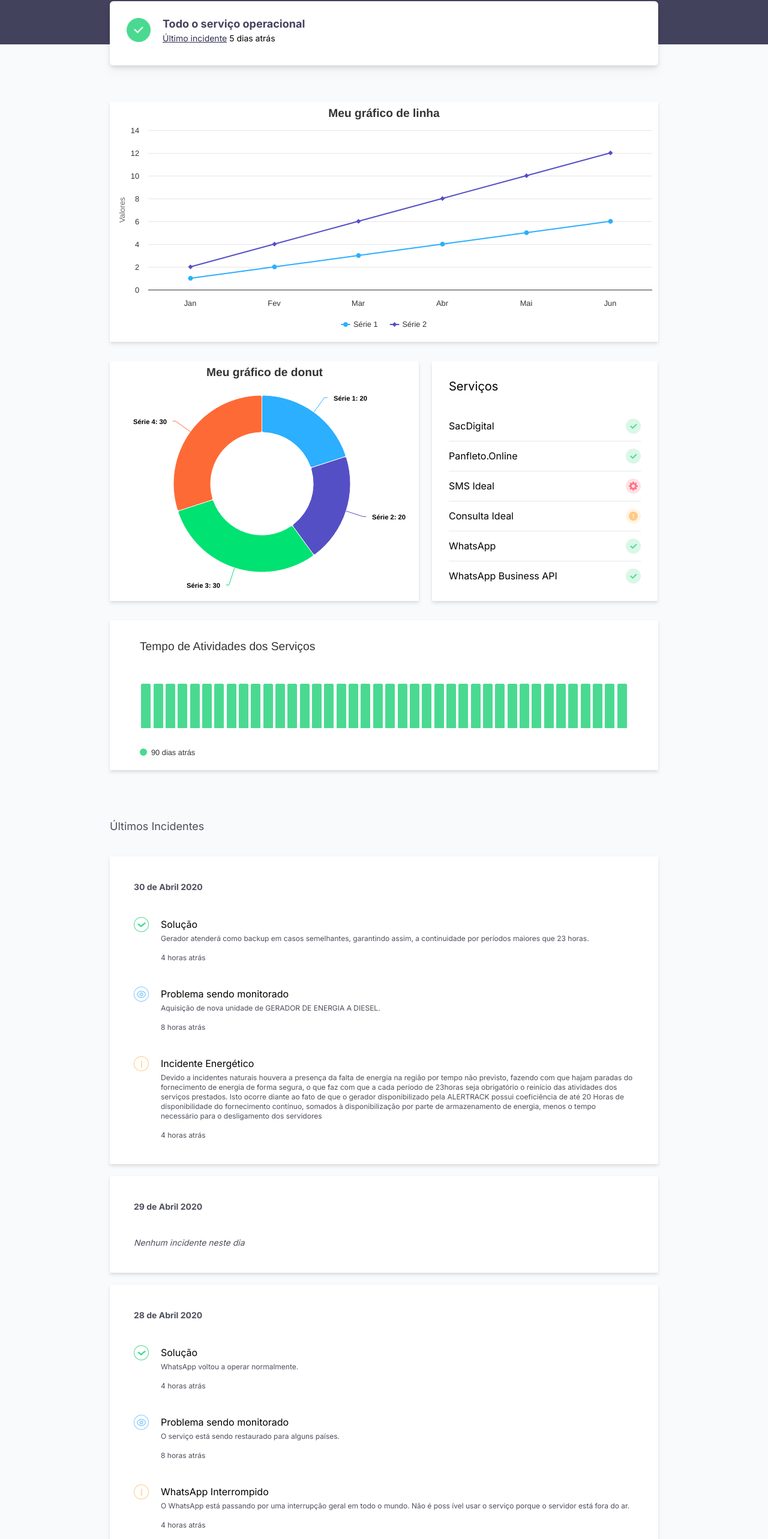
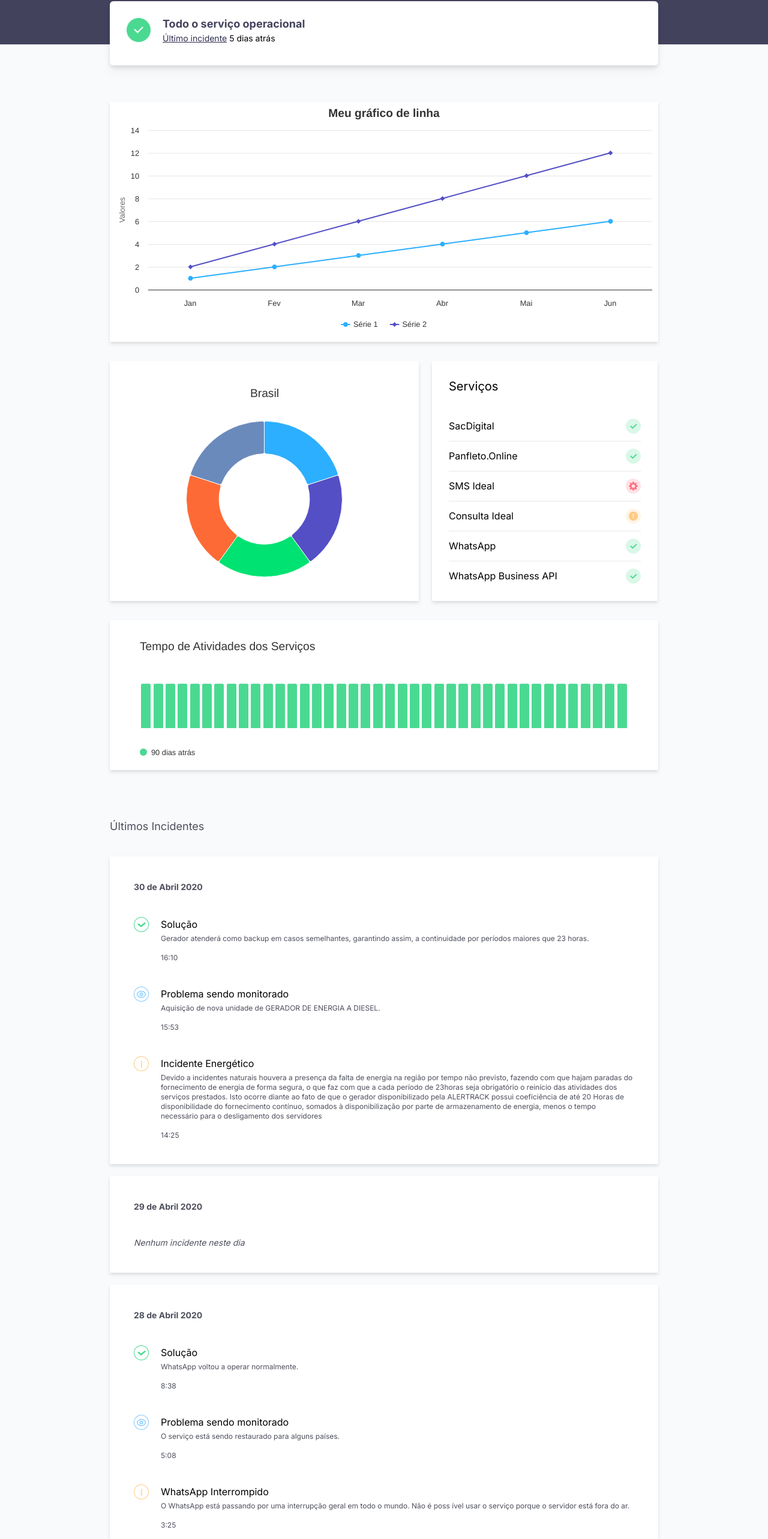
Before and after one commit to Antonio-Ramon/status-page, a React (Vite) app in the folder front-end-test/: page / in a window 1280 px wide. Shown: the part 94-2660 px from the top of the page at 60% size. Built offline with nearby package versions, Linux system fonts and the light colour scheme.

Commit message:
Donut chart details & logs hours

```diff
--- a/front-end-test/src/components/DonutChart.jsx
+++ b/front-end-test/src/components/DonutChart.jsx
@@ -6,12 +6,15 @@ const DonutChart = () => {
   const options = {
     chart: {
       type: "pie",
-      plotBackgroundColor: null,
-      plotBorderWidth: null,
-      plotShadow: false,
+      marginTop: 90,
+      marginBottom: 30,
     },
     title: {
-      text: "Meu gráfico de donut",
+      text: "Brasil",
+      y: 50,
+      style: {
+        fontWeight: "normal",
+      },
     },
     tooltip: {
       pointFormat: "{series.name}: <b>{point.y}</b>",
@@ -20,7 +23,7 @@ const DonutChart = () => {
       pie: {
         innerSize: "58%",
         dataLabels: {
-          enabled: true,
+          enabled: false,
           format: "<b>{point.name}</b>: {point.y}",
         },
       },
@@ -30,24 +33,28 @@ const DonutChart = () => {
     },
     series: [
       {
-        name: "Dados",
+        name: "Usuários",
         colorByPoint: true,
         data: [
           {
-            name: "Série 1",
+            name: "Norte",
             y: 20,
           },
           {
-            name: "Série 2",
+            name: "Nordeste",
             y: 20,
           },
           {
-            name: "Série 3",
-            y: 30,
+            name: "Sudeste",
+            y: 20,
           },
           {
-            name: "Série 4",
-            y: 30,
+            name: "Centro Oeste",
+            y: 20,
+          },
+          {
+            name: "Sul",
+            y: 20,
           },
         ],
       },
--- a/front-end-test/src/components/Logs.jsx
+++ b/front-end-test/src/components/Logs.jsx
@@ -24,7 +24,7 @@ const Logs = () => {
                 Gerador atenderá como backup em casos semelhantes, garantindo
                 assim, a continuidade por períodos maiores que 23 horas.
               </p>
-              <p className="text-xs text-[#4D4F5C] mt-4">4 horas atrás</p>
+              <p className="text-xs text-[#4D4F5C] mt-4">16:10</p>
             </div>
           </div>
           <div className="flex flex-row">
@@ -36,7 +36,7 @@ const Logs = () => {
               <p className="text-xs text-[#4D4F5C]">
                 Aquisição de nova unidade de GERADOR DE ENERGIA A DIESEL.
               </p>
-              <p className="text-xs text-[#4D4F5C] mt-4">8 horas atrás</p>
+              <p className="text-xs text-[#4D4F5C] mt-4">15:53</p>
             </div>
           </div>
           <div className="flex flex-row">
@@ -57,7 +57,7 @@ const Logs = () => {
                 de energia, menos o tempo necessário para o desligamento dos
                 servidores
               </p>
-              <p className="text-xs text-[#4D4F5C] mt-4">4 horas atrás</p>
+              <p className="text-xs text-[#4D4F5C] mt-4">14:25 </p>
             </div>
           </div>
         </div>
@@ -90,7 +90,7 @@ const Logs = () => {
               <p className="text-xs text-[#4D4F5C]">
                 WhatsApp voltou a operar normalmente.
               </p>
-              <p className="text-xs text-[#4D4F5C] mt-4">4 horas atrás</p>
+              <p className="text-xs text-[#4D4F5C] mt-4">8:38</p>
             </div>
           </div>
           <div className="flex flex-row">
@@ -102,7 +102,7 @@ const Logs = () => {
               <p className="text-xs text-[#4D4F5C]">
                 O serviço está sendo restaurado para alguns países.
               </p>
-              <p className="text-xs text-[#4D4F5C] mt-4">8 horas atrás</p>
+              <p className="text-xs text-[#4D4F5C] mt-4">5:08</p>
             </div>
           </div>
           <div className="flex flex-row">
@@ -116,7 +116,7 @@ const Logs = () => {
                 mundo. Não é poss ível usar o serviço porque o servidor está
                 fora do ar.
               </p>
-              <p className="text-xs text-[#4D4F5C] mt-4">4 horas atrás</p>
+              <p className="text-xs text-[#4D4F5C] mt-4">3:25</p>
             </div>
           </div>
         </div>
```
